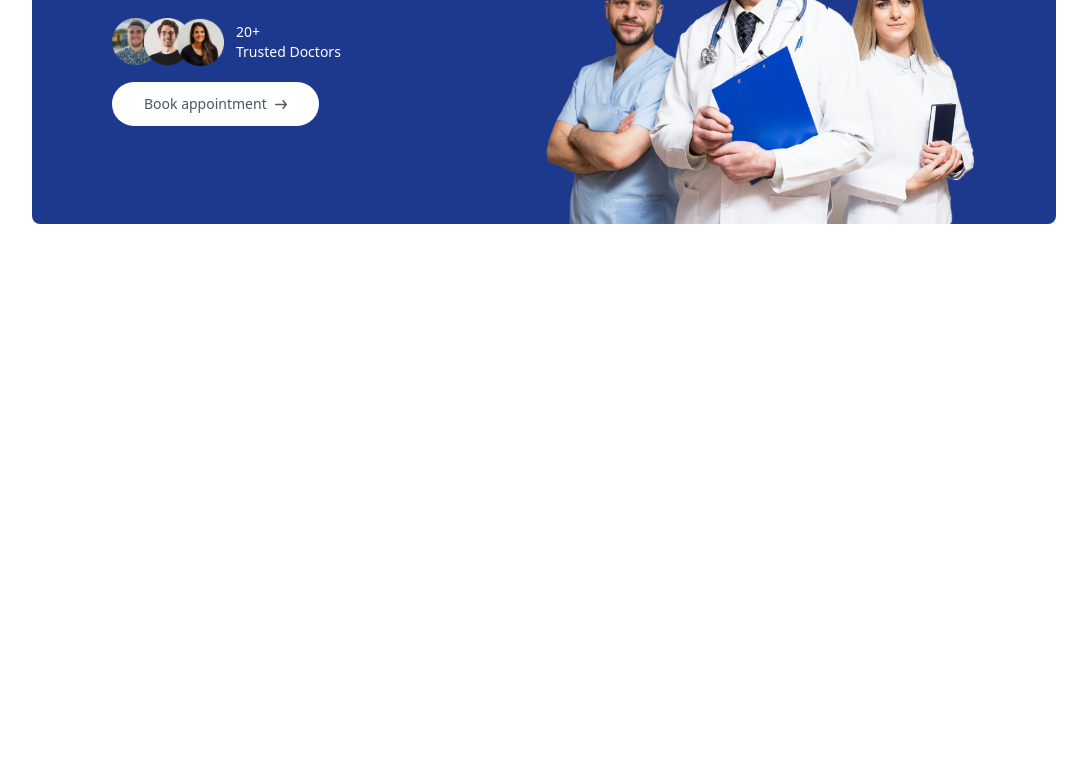
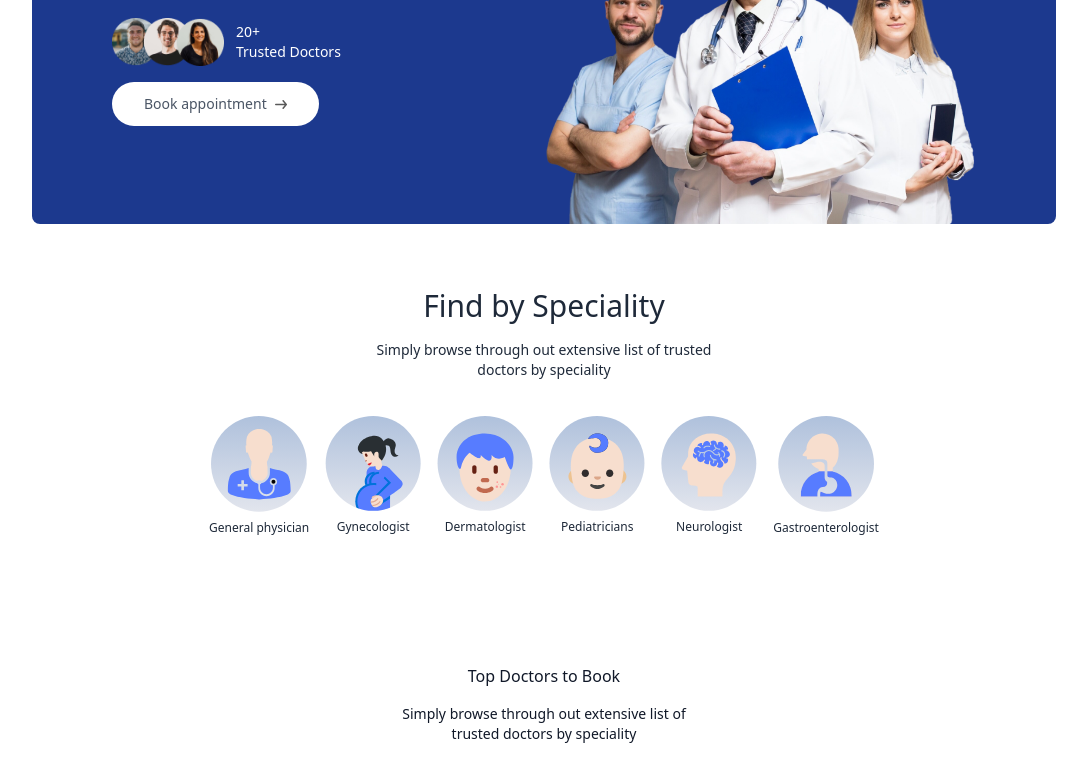
Before and after one commit to KChoi0720/Medical-Centre-Doctor-Appointment-Booking-System-Using-MERN-Stack-React-Express-MongoDB-Nodejs, a React (Vite) app in the folder front-end/: page / in a window 1280 px wide. Shown: the part 325-1104 px from the top of the page, without its empty margins (96-1183 px from the left). Before the commit the page ends 800 px from the top, so only its background shows below. Built offline with nearby package versions, Linux system fonts and the light colour scheme.

Commit message:
add topdoctors

```diff
--- a/front-end/src/components/Header.jsx
+++ b/front-end/src/components/Header.jsx
@@ -16,7 +16,7 @@ const Header = () => {
             <img className='w-28' src={group_profiles} alt="" />
             <p>20+ <br className='hidden sm:block' /> Trusted Doctors </p>
         </div>
-        <a href='' className='flex items-center gap-2 bg-white px-8 py-3 rounded-full text-gray-600 text-sm m-auto md:m-0 hover:scale-105 transition-all duration-300'>
+        <a href='#speciality' className='flex items-center gap-2 bg-white px-8 py-3 rounded-full text-gray-600 text-sm m-auto md:m-0 hover:scale-105 transition-all duration-300'>
         Book appointment <img className='w-3' src={arrow_icon} alt=''/>
         </a>
       </div>
--- /dev/null
+++ b/front-end/src/components/SpecialityMenu.jsx
@@ -0,0 +1,22 @@
+import React from 'react'
+import { specialityData } from '../assets/assets'
+import { Link } from 'react-router-dom'
+
+const SpecialityMenu = () => {
+  return (
+    <div className='flex flex-col items-center gap-4 py-16 text-gray-800' id='speciality'>
+      <h1 className='text-3xl font-medium'>Find by Speciality</h1>
+      <p className='sm:w-1/3 text-center text-sm'>Simply browse through out extensive list of trusted doctors by speciality</p>
+      <div className='flex sm:justify-center gap-4 pt-5 w-full overflow-scroll'>
+        {specialityData.map((item, index) => (
+          <Link onClick={()=>scrollTo(0,0)} className='flex flex-col items-center text-xs cursor-pointer flex-shrink-0 hover:translate-y-[-10px] transition-all duration-500' key={index} to={`/doctors/${item.speciality}`}>
+            <img className='w-16 sm:w-24 mb-2' src={item.image} alt='' />
+            <p>{item.speciality}</p>
+          </Link>
+        ))}
+      </div>
+    </div>
+  )
+}
+
+export default SpecialityMenu
--- /dev/null
+++ b/front-end/src/components/TopDoctors.jsx
@@ -0,0 +1,29 @@
+/* eslint-disable no-unused-vars */
+import React from 'react'
+import { doctors } from '../assets/assets'
+
+const TopDoctors = () => {
+  return (
+    <div className='flex flex-col items-center gap-4 my-16 text-gray-900 md:mx-10'>
+      <h1>Top Doctors to Book</h1>
+      <p className='sm:w-1/3 text-center text-sm'>Simply browse through out extensive list of trusted doctors by speciality</p>
+      <div className='w-full grid grid-cols-auto gap-4 pt-5 gap-y-6 px-3 sm:px-0'>
+        {doctors.slice(0,10).map((item,index)=>(
+            <div className='border border-blue-200 rounded-xl overflow-hidden cursor-pointer hover:translate-y-[-10px] transition-all duration-500'>
+                <img className='bg-blue-50' src={item.image} alt="" />
+                <div className='p-4'>
+                    <div className='flex items-center gap-2 text-sm text-center text-green-500'>
+                        <p className='w-2 h-2 bg-green-500 rounded-full'></p><p>Available</p>
+                    </div>
+                    <p>{item.name}</p>
+                    <p>{item.speciality}</p>
+                </div>
+            </div>
+        ))}
+      </div>
+      <button>more</button>
+    </div>
+  )
+}
+
+export default TopDoctors
--- a/front-end/src/index.css
+++ b/front-end/src/index.css
@@ -5,3 +5,9 @@
 .active hr{
     @apply block
 }
+
+
+/* hide scroll bar for Find by Speciality */
+::-webkit-scrollbar{
+    @apply hidden
+}
--- a/front-end/src/pages/Home.jsx
+++ b/front-end/src/pages/Home.jsx
@@ -1,10 +1,14 @@
 import React from 'react'
 import Header from '../components/Header'
+import SpecialityMenu from '../components/SpecialityMenu'
+import TopDoctors from '../components/TopDoctors'
 
 const Home = () => {
   return (
     <div>
       <Header />
+      <SpecialityMenu />
+      <TopDoctors />
     </div>
   )
 }
```
